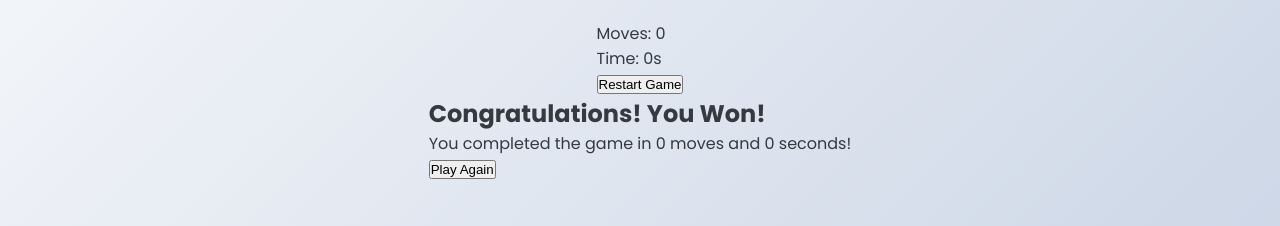
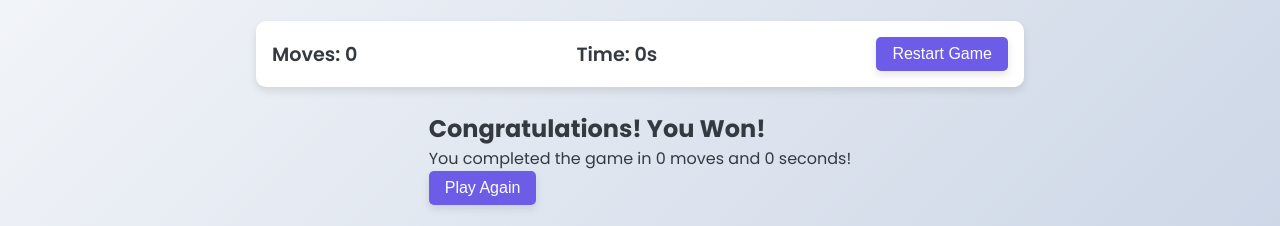
Before and after one commit to ub-victor/Memory-Card-Matching-Game, a plain HTML site: page index.html in a window 1280 px wide. Shown: the part 145-371 px from the top of the page. Drawn offline with Linux system fonts and the light colour scheme; a script that the page names is missing.

Commit message:
Initial commit

```diff
--- a/style.css
+++ b/style.css
@@ -52,3 +52,32 @@ header p {
     font-size: 1.1rem;
     color: var(--dark-color);
 }
+
+.game-info {
+    display: flex;
+    justify-content: space-between;
+    align-items: center;
+    width: 100%;
+    margin-bottom: 1.5rem;
+    background-color: white;
+    padding: 1rem;
+    border-radius: 10px;
+    box-shadow: var(--shadow);
+}
+
+.moves, .timer {
+    font-size: 1.2rem;
+    font-weight: 600;
+}
+
+.btn {
+    background-color: var(--primary-color);
+    color: white;
+    border: none;
+    padding: 0.5rem 1rem;
+    border-radius: 5px;
+    cursor: pointer;
+    font-size: 1rem;
+    transition: all 0.3s ease;
+    box-shadow: var(--shadow);
+}
```
